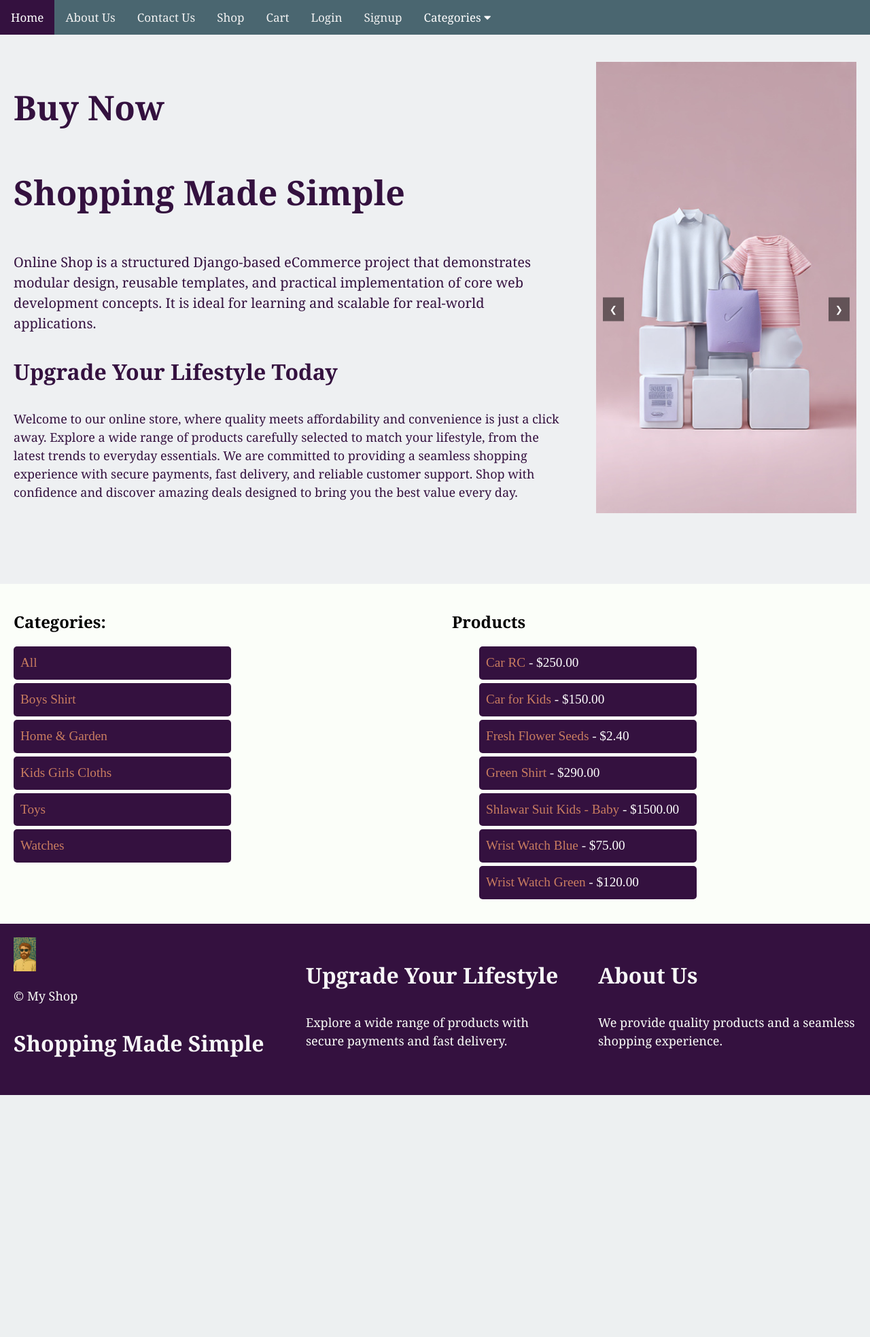
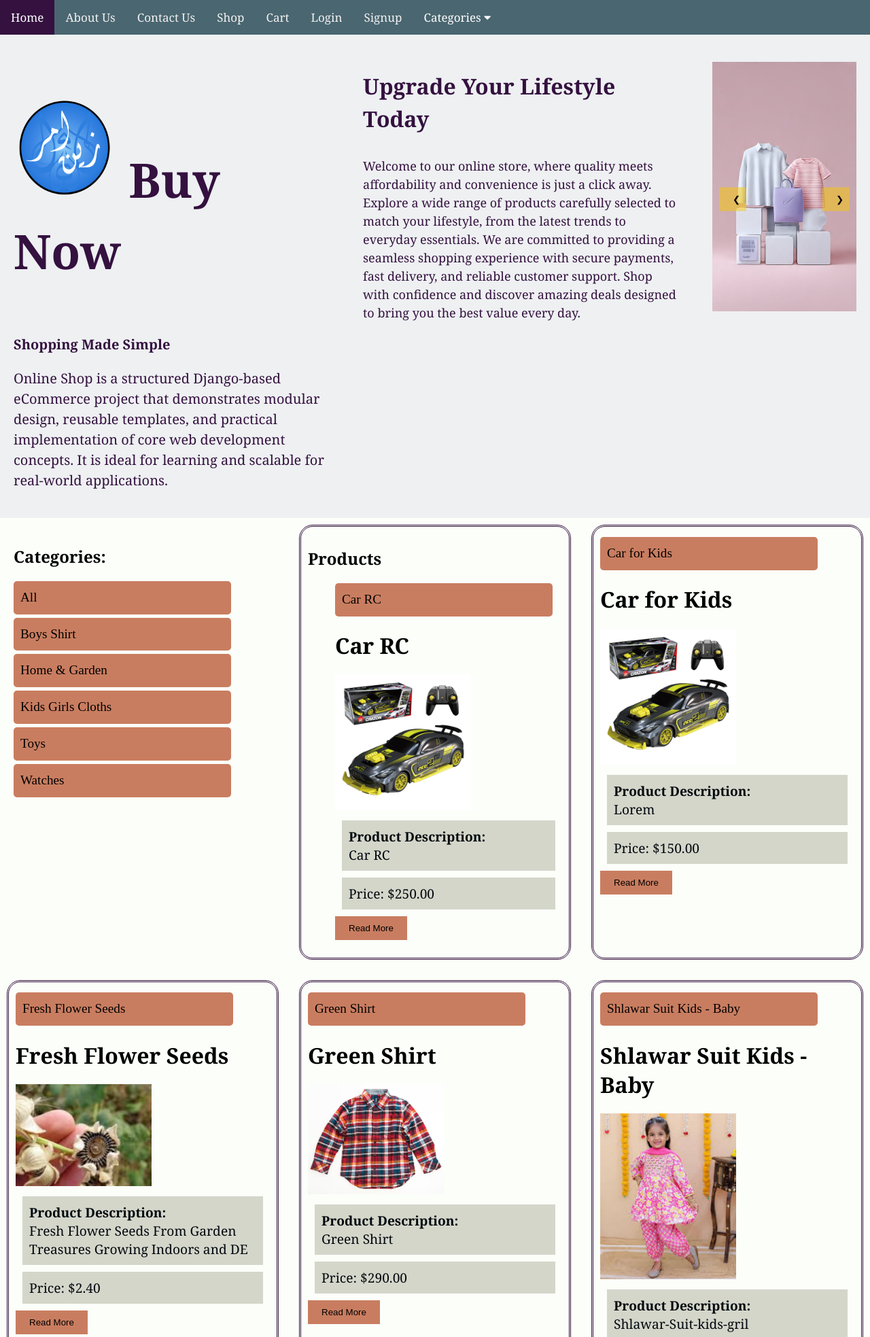
Before and after one commit to zainammar/webeasy, a Django app: page /shop/ in a window 1280 px wide. Shown: the top 1967 px of the page at 68% size. Before the commit the page ends 1611 px from the top, so only its background shows below. Run offline with Django 5.2, Linux system fonts and the light colour scheme; data comes from the database, SQL or seed files in the repository; both versions use the stored data as it was after the commit.

Commit message:
Updatde Shop

```diff
--- a/shop/templates/shop/base.html
+++ b/shop/templates/shop/base.html
@@ -46,11 +46,15 @@
 <div class="row-8 content-grid bg-x6">
 
     <div class="grid-item-1">
-      <h3 class="heading-4"> Buy Now</h3>
+
+      <h3 class="heading-4">  <img src="{% static 'shop/images/zain-logo.png' %}" class="logo-img" alt="Logo"> Buy Now</h3>
 <h3 class="heading-5"> Shopping Made Simple </h3>
 <p class="para-3"> Online Shop is a structured Django-based eCommerce project that demonstrates modular design, reusable templates, and practical implementation of core web development concepts. It is ideal for learning and scalable for real-world applications.
 </p>
-<h3 class="heading-2"> Upgrade Your Lifestyle Today</h3>
+
+    </div>
+    <div class="grid-item-1">
+      <h3 class="heading-2"> Upgrade Your Lifestyle Today</h3>
 <p class="para-1">Welcome to our online store, where quality meets affordability and convenience is just a click away. Explore a wide range of products carefully selected to match your lifestyle, from the latest trends to everyday essentials. We are committed to providing a seamless shopping experience with secure payments, fast delivery, and reliable customer support. Shop with confidence and discover amazing deals designed to bring you the best value every day. </p>
 
     </div>
@@ -90,6 +94,12 @@
 <footer>
     <div class="row-9 content-grid bg-1">
 
+      <div class="grid-item-1">
+        <h3 class="heading-1">About Us</h3>
+        <p class="para-4">
+            We provide quality products and a seamless shopping experience.
+        </p>
+    </div>
         <div class="grid-item-1">
             <a href="{% url 'home' %}">
                 <img src="{% static 'shop/images/logo.png' %}" alt="Logo" class="logo-img">
@@ -105,12 +115,6 @@
             </p>
         </div>
 
-        <div class="grid-item-1">
-            <h3 class="heading-1">About Us</h3>
-            <p class="para-4">
-                We provide quality products and a seamless shopping experience.
-            </p>
-        </div>
 
     </div>
 </footer>
--- a/shop/templates/shop/product_detail.html
+++ b/shop/templates/shop/product_detail.html
@@ -3,10 +3,11 @@
 {% block title %}{{ product.name }}{% endblock %}
 
 {% block content %}
+<!-- Product Page -->
+<div class="row-2 content-grid bg-x5">
 
-<div class="row-2 content-grid bg-x5">
-    <h1>{{ product.name }}</h1>
     <div class="grid-item-1">
+        <h1>{{ product.name }}</h1>
         <img src="{{ product.image.url }}" width="200">
         <p>{{ product.description }}</p>
         <p>Price: ${{ product.price }}</p>
--- a/shop/templates/shop/product_list.html
+++ b/shop/templates/shop/product_list.html
@@ -10,21 +10,21 @@
     list-style-type: none;
     margin: 5px 0;
     padding: 10px;
-    background-color:  #34113F;
+    background-color:  #C97D60;
     border-radius: 5px;
     text-decoration: none;
     width: 300px;
     text-decoration: none !important;
-    color:white;
+    color:rgb(0, 0, 0);
   }
 a{
   text-decoration: none !important;
-  color: #C97D60;
+  color: #000000;
 
 }
 </style>
-
-<div class="row-2 content-grid bg-x5">
+<!-- Main Shop Page -->
+<div class="row-3 content-grid bg-x5">
 
   <div class="grid-item-1">
     <div class="category-link">
@@ -42,16 +42,31 @@ a{
 
   </div>
 
-  <div class="grid-item-1">
+  <div class="grid-item-1 bg-x68">
     <h2>Products </h2>
     <ul>
         {% for product in products %}
         <li class="btn-a  category">
                 <a href="{% url 'product_detail' product.slug %}">{{ product.name }}</a>
-                - ${{ product.price }}
+
             </li>
+            <h1>{{ product.name }}</h1>
+            <img src="{{ product.image.url }}" width="200">
+
+            <p class="bg-x67"> <b> Product Description: </b> <br> {{ product.description }} </p>
+            <p class="bg-x67"> Price: ${{ product.price }}</p>
+            <button>  <a href="{% url 'product_detail' product.slug %}">Read More</a> </button>
+
+
+
+
+  </div>
+  <div class="grid-item-1  bg-x68">
+
+
+
         {% endfor %}
-    </ul>
+
     {% endblock %}
 
   </div>
--- a/static/css/home.css
+++ b/static/css/home.css
@@ -47,6 +47,25 @@ nav a:hover {
     background-color: #EEF0F2;
 }
 
+.bg-x68
+{
+    background-color: #FBFEF9;
+    border: #34113F;
+    border-radius: 20px;
+    border-style: double;
+    padding: 10px;
+    margin: 10px;
+}
+
+.bg-x67
+{
+    background-color:#D4D6CA ;
+    color:#01080e ;
+    font-family: Georgia, 'Times New Roman', Times, serif;
+    font-size: larger;
+    padding: 10px;
+    margin: 10px;
+}
 
 button {
     background-color: #C97D60;
@@ -54,6 +73,10 @@ button {
     border: none;
     padding: 10px 20px;
     cursor: pointer;
+}
+button:hover {
+    background-color: #4A6670;
+    color: #34113F ;
 }
 .grid-container1 {
     grid-template-columns: repeat(3fr, 1fr , 1fr );
@@ -145,7 +168,7 @@ button {
 
          /*7 columns, 1 row */
          .row-8 {
-        grid-template-columns: 2fr 1fr;
+        grid-template-columns: 2fr 2fr 1fr ;
 
     }
 
@@ -153,7 +176,6 @@ button {
         grid-template-columns: 1fr 1fr 1fr ;
 
     }
-
     .row-10 {
         grid-template-columns:1fr 1fr 1fr;
 
@@ -204,6 +226,11 @@ button {
     padding: 10px;
     margin: 10px;
 }
+
+
+
+
+
 .grid-container {
     display: grid;
     gap: 20px;
@@ -248,13 +275,13 @@ button {
 .heading-4{
     color:#34113F;
     font-family: Georgia, 'Times New Roman', Times, serif;
-    font-size: 50px;
+    font-size: 70px;
     line-height: 1.5;
 }
 .heading-5{
     color:#34113F;
     font-family: Georgia, 'Times New Roman', Times, serif;
-    font-size: 50px;
+    font-size: 20px;
     line-height: 1.5;
 }
 
@@ -382,12 +409,12 @@ body {
 /* Buttons */
 .prev, .next {
   position: absolute;
+  width: 10%;
   top: 50%;
   transform: translateY(-50%);
-  background-color: rgba(0,0,0,0.5);
-  color: white;
+  background-color: rgba(250, 200, 2, 0.5);
+  color: rgb(0, 0, 0);
   border: none;
-  padding: 10px;
   cursor: pointer;
 }
 
@@ -513,7 +540,7 @@ body {
 }
 
 .logo-img {
-    max-height: 50px;
+    max-height: 150px;
     width: auto;
 }
 @media screen and (max-width: 600px) {
--- a/themeOne/templates/themeOne/home.html
+++ b/themeOne/templates/themeOne/home.html
@@ -151,8 +151,8 @@
     </br>
 
     <div class="row-1 content-grid  {{ page.grid_layout }}">
-        <div class="grid-item bg-2">
-            <h3 class="heading-8">  {{ page.content31 }}  </h3>
+        <div class="grid-item bg-x3">
+            <h3 class="heading-6">  {{ page.content31 }}  </h3>
         </div>  </div>
 
         <div class="row-1 content-grid  {{ page.grid_layout }}">
```
Also changed, not shown: db.sqlite3, static/shop/images/zain-logo.png (added).
